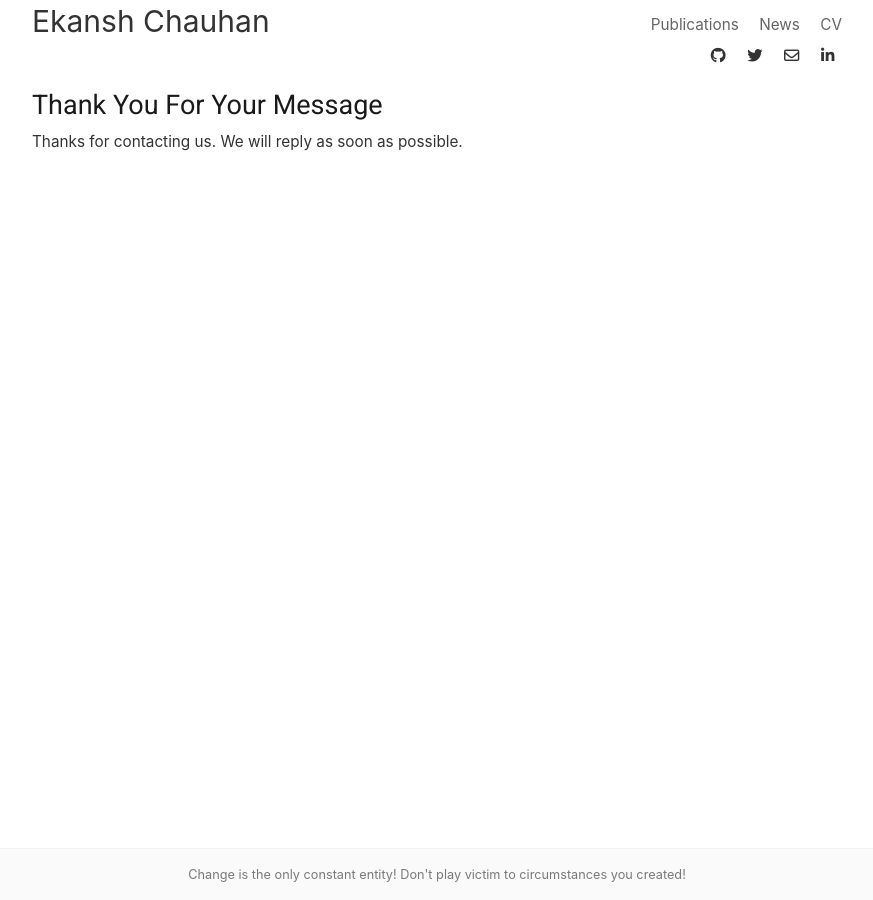
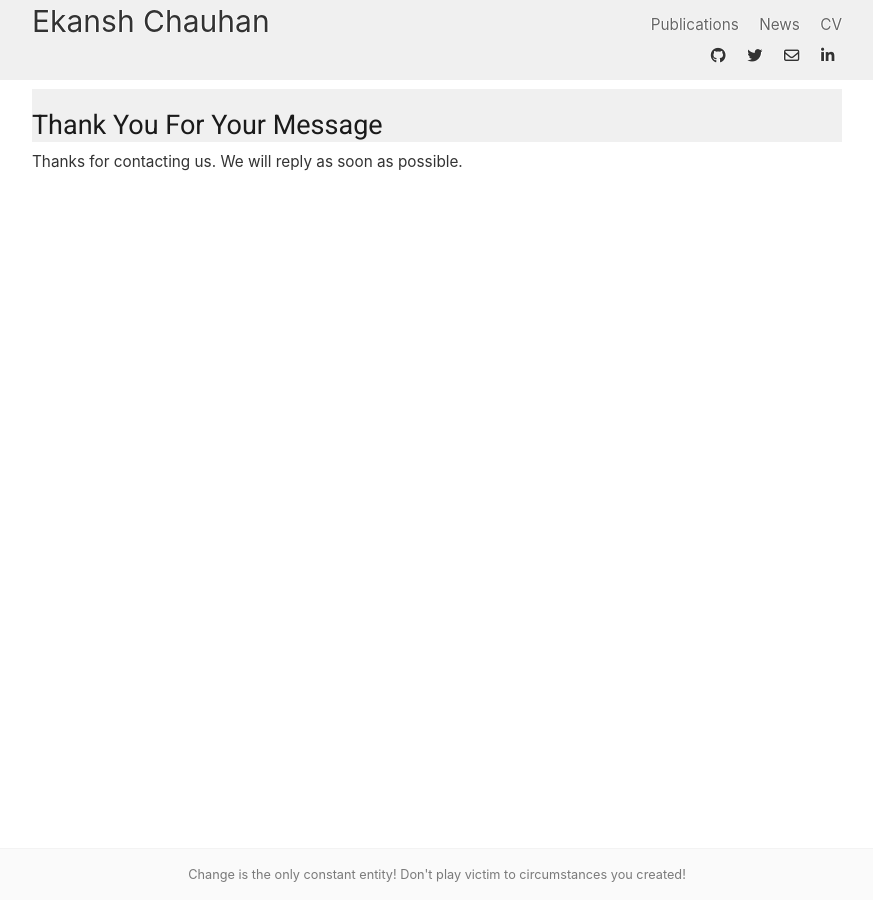
Before and after one commit to ekansh09/ekansh09.github.io, a Jekyll site: the page built from thanks.md, in a window 1280 px wide. Shown: the whole page, without its empty margins (203-1076 px from the left). Built offline with Jekyll 4.4.1, drawn with Linux system fonts in a browser that asks for light colours; nearby versions of some CDN libraries.

Commit message:
Update head.html

```diff
--- a/_includes/head.html
+++ b/_includes/head.html
@@ -1,14 +1,19 @@
 <head>
     <meta charset="utf-8">
     <meta http-equiv="X-UA-Compatible" content="IE=edge">
-    <!-- increase header space -->
-    <meta name="viewport" content="width=device-width, initial-scale=3, minimum-scale=1">
     <title>{% if page.title %}{{ page.title | strip_html }} &#8211; {% endif %}{{ site.title | strip_html }}</title>
     <link rel="dns-prefetch" href="//maxcdn.bootstrapcdn.com">
     <link rel="stylesheet" href="https://stackpath.bootstrapcdn.com/bootstrap/4.3.1/css/bootstrap.min.css" integrity="sha384-ggOyR0iXCbMQv3Xipma34MD+dH/1fQ784/j6cY/iJTQUOhcWr7x9JvoRxT2MZw1T" crossorigin="anonymous">
     <link rel="dns-prefetch" href="//cdn.mathjax.org">
     <link rel="dns-prefetch" href="//cdnjs.cloudflare.com">
     <meta name="viewport" content="width=device-width, initial-scale=1">
+    <style>
+      header {
+          padding-top: 20px; /* You can adjust the value to increase or decrease the space */
+          background-color: #f0f0f0; /* Optional: Add a background color for better visualization */
+      }
+    </style>
+
     <meta name="description" content="{% if page.meta_description %}{{ page.meta_description | xml_escape }}{% elsif page.summary %}{{ page.summary | xml_escape }}{% else %}{{ site.description | xml_escape }}{% endif %}">
     {% if page.meta_robots %}<meta name="robots" content="{{ page.meta_robots }}">
     {% else %}<meta name="robots" content="all">{% endif %}
```
